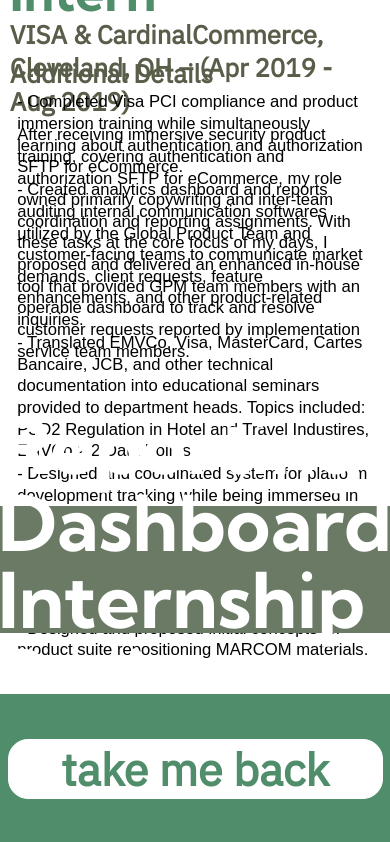
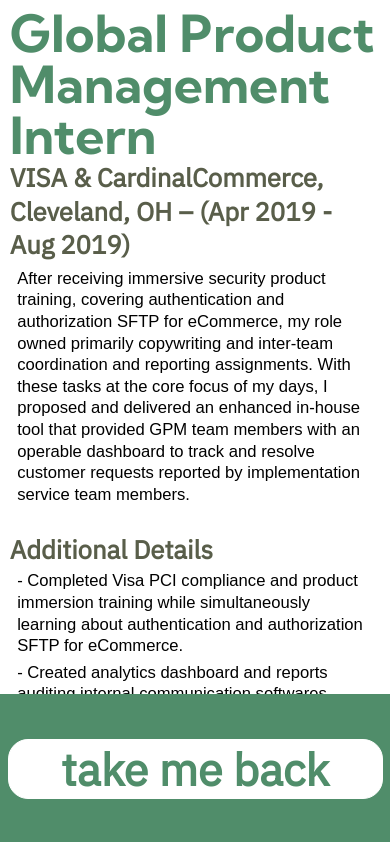
Before and after one commit to AvantGov/resume, a React (Create React App) app in the folder client/: page /about/visa in a window 390 px wide. Shown: the top 842 px of the page. Built offline with nearby package versions, Linux system fonts and the light colour scheme; a web font is replaced by a local one.

Commit message:
CSS tweaks for responsive design are implemented and tested loosely. some breakpoint measurements changed for wider use case support.

```diff
--- a/client/src/App.js
+++ b/client/src/App.js
@@ -108,6 +108,19 @@
       </Route>
 
       <Route exact path='/about'>
+        <iframe
+          src="https://open.spotify.com/embed/playlist/6a6WHsODpZRCD4lUwyYVdN"
+          title='AvantGov HQ Playlist'
+          width="100%"
+          height="350px"
+          frameborder="0"
+          allowtransparency="true"
+          allow="encrypted-media"
+          className='Footer__spotify'>
+        </iframe>
+      </Route>
+
+      <Route exact path='/about'>
         <TM />
       </Route>
 
--- a/client/src/Components/Contact.js
+++ b/client/src/Components/Contact.js
@@ -6,7 +6,7 @@
 
     return(
         <div className='Contact'>
-            <h2 className='Contact__header'>Where to Find Me:</h2>
+            <h2 className='Contact__header'>Where to Find Me</h2>
             <div className="Contact__frame">
                 <ul className="frame__unlist">
                     <li className='unlist__item'>avantgov@protonmail.com</li>
--- a/client/src/Components/Footer.js
+++ b/client/src/Components/Footer.js
@@ -8,16 +8,6 @@
         <div className='Footer'>
             <Contact />
             <SiteFooter />
-            <iframe
-                src="https://open.spotify.com/embed/playlist/6a6WHsODpZRCD4lUwyYVdN"
-                title='AvantGov HQ Playlist'
-                width="30%"
-                height="100%"
-                frameborder="0"
-                allowtransparency="true"
-                allow="encrypted-media"
-                className='Footer__spotify'>
-            </iframe>
         </div>
     )
 };
--- a/client/src/Components/VisaComp__viewmore.js
+++ b/client/src/Components/VisaComp__viewmore.js
@@ -1,7 +1,9 @@
 import React from 'react';
 import { Link } from 'react-router-dom';
 
-
+// TODO: possible enhancement would be to have an array of UUID keys and all
+//  the photos with a UUID key assigned, then have a pop up frame work to cycle through
+// the images by swapping keys in the array
 
 
 // // * image imports for src
--- a/client/src/index.css
+++ b/client/src/index.css
@@ -19,7 +19,7 @@
 span,
 applet,
 object,
-iframe,
+/* iframe, */
 h1,
 h2,
 h3,
@@ -530,12 +530,12 @@
 
 .viewMore__intro {
   /* border: 2px solid sienna; */
-  height: 25vh;
+  height: 100%;
   width: 95%;
   display: flex;
   flex-direction: column;
   justify-content: center;
-  padding-top: 4%;
+  padding-top: 2%;
 }
 
 .viewmore__intro {
@@ -552,12 +552,17 @@
 
 .details__descGrouper h2 {
   font-size: 2rem;
+}
+
+.details__descGrouper {
+  padding-top: 2%;
+  padding-bottom: 2%;
 }
 
 .viewMore__details {
   /* border: 2px solid brown; */
   width: 95%;
-  height: 35vh;
+  height: 100%;
   display: flex;
   flex-direction: column;
   justify-content: center;
@@ -649,13 +654,15 @@
   flex-direction: column;
   justify-content: center;
   align-items: center;
-  height: 15vh;
+  height: 100%;
   width: 100%;
   background-color: #6b7a65;
 }
 
 .viewMore__comingSoon h1 {
   color: white;
+  padding-top: 2%;
+  line-height: 125%;
 }
 
 .viewMore__comingSoon a {
@@ -670,6 +677,7 @@
   font-family: 'IBM Plex Sans', sans-serif;
   font-size: 1.2rem;
   color: white;
+  padding-bottom: 10%;
 }
 
 /*  * EPIC VIEW MORE STYLES * */
@@ -810,7 +818,8 @@
   flex-direction: column;
   justify-content: space-between;
   text-align: center;
-  margin-top: 3%;
+  padding-top: 3%;
+  padding-bottom: 3%;
 }
 
 .Education__contentFrame {
@@ -838,6 +847,10 @@
 .EduMrkt__subheader {
   font-family: 'Kumbh Sans', sans-serif;
 
+}
+
+.EduMrkt__contentFrame {
+  padding-top: 2%;
 }
 
 
@@ -872,6 +885,7 @@
 .minorFrame__minor {
   font-family: 'Kumbh Sans', sans-serif;
   font-size: 1.5rem;
+  padding-top: 2.5%;
 }
 
 
@@ -894,6 +908,7 @@
   justify-content: space-around;
   height: 35%;
   width: 90%;
+  padding-top: 3%;
 }
 
 .minorFrame__minorDesc {
@@ -938,6 +953,7 @@
   /* border: 1px solid red; */
   display: flex;
   justify-content: space-around;
+  padding-top: 3%;
 }
 
 .EduProg__descFrame p {
@@ -979,20 +995,24 @@
 
 .Contact {
   /* border: 2px solid blue; */
-  width: 20%;
+  width: 30%;
   height: 100%;
   display: flex;
   flex-direction: column;
   justify-content: center;
+  align-items: center;
+  padding-left: 5%;
 }
 
 .Contact__header {
-  padding-left: 5%;
   font-weight: 700;
+  font-size: 2.5rem;
 }
 
 .Contact__frame {
-  padding-left: 10%;
+  padding-top: 2.5%;
+  padding-bottom: 2.5%;
+  /* padding-left: 5%; */
 }
 
 .frame__unlist li {
@@ -1005,7 +1025,7 @@
 
 .SiteFooter {
   /* border: 2px solid green; */
-  width: 80%;
+  width: 60%;
   height: 100%;
   background-color: #508D6A;
   display: flex;
@@ -1017,6 +1037,7 @@
   color: white;
   font-size: 2.5rem;
   padding-left: 2%;
+  padding-top: 4%;
 }
 
 .SiteFooter__Link {
@@ -1024,6 +1045,10 @@
   font-size: 1.5rem;
   color: white;
 
+}
+
+.SiteFooter__unlist {
+  padding-bottom: 10%;
 }
 
 .SiteFooter__unlist li {
@@ -1066,6 +1091,7 @@
   font-size: 2.75rem;
   color: #508d6a;
   font-weight: 500;
+  text-align: center;
 }
 
 /*  *SOME GENERAL POP UP FRAMEWORK STYLINF SUPPORT* */
@@ -1295,7 +1321,7 @@
 
 /* *MEDIA QUERIES FOR RESPONSIVE CONSIDERATION* */
 
-@media screen and (max-width: 1081px) {
+@media screen and (max-width: 1230px) {
 
   /* turn skills button to column */
   .skillsHeader__areaContainer {
@@ -1425,10 +1451,6 @@
     height: 100%;
   }
 
-  .Footer__spotify {
-    width: 100%;
-    height: 300px;
-  }
 
   .EcommJobs {
     flex-direction: column;
@@ -1471,6 +1493,7 @@
 
   .titleContainer__title {
     font-size: 1.8rem;
+    width: 50%;
   }
 
   .viewmore__sectionContainer {
@@ -1496,8 +1519,44 @@
     width: 95%;
   }
 
-
-}
+  /*  modifying the VISA view more section */
+
+  .viewMore__details {
+    padding-top: 5%;
+    padding-bottom: 5%;
+  }
+
+  .descGrouper__unlist li {
+    padding-top: 1.25%;
+  }
+
+  .viewMore__visa {
+    position: relative;
+
+  }
+
+  .comingSoon__title {
+    text-align: center;
+  }
+
+  .viewMore__comingSoon {
+    margin-bottom: 5%;
+  }
+
+}
+
+/*  modifies the view more visa page for when a monitor is inverted */
+@media screen and (min-height: 1000px) {
+  .viewMore__visa {
+    /* border: 2px solid red; */
+    padding-top: 32.5%;
+  }
+  .viewMore__comingSoon p {
+    padding-bottom: 2%;
+  }
+}
+
+
 
 /* hides the viewmore banner at sizes smaller than 750px becuase, honesntly, at that point it isn't really needed. */
 @media screen and (max-width: 750px) {
@@ -1506,7 +1565,7 @@
   }
 }
 
-@media screen and (max-width: 900px) {
+@media screen and (max-width: 960px) {
   /* .header__iconContainer {
     margin-left: 70%;
   }
@@ -1544,6 +1603,15 @@
   .EduProg__header {
     padding-bottom: 2%;
   }
+
+  .viewMore__comingSoon {
+    margin-bottom: 12.5%;
+  }
+
+  .Contact__header {
+    font-size: 2rem;
+  }
+
 }
 
 @media screen and (max-width: 650px) {
@@ -1652,4 +1720,13 @@
   .return__button {
     width: 375px;
   }
-}
+
+  .viewMore__comingSoon {
+    margin-bottom: 27.5%;
+  }
+
+  .Trademark p {
+    font-size: 2.25rem;
+    text-align: center;
+  }
+}
```
